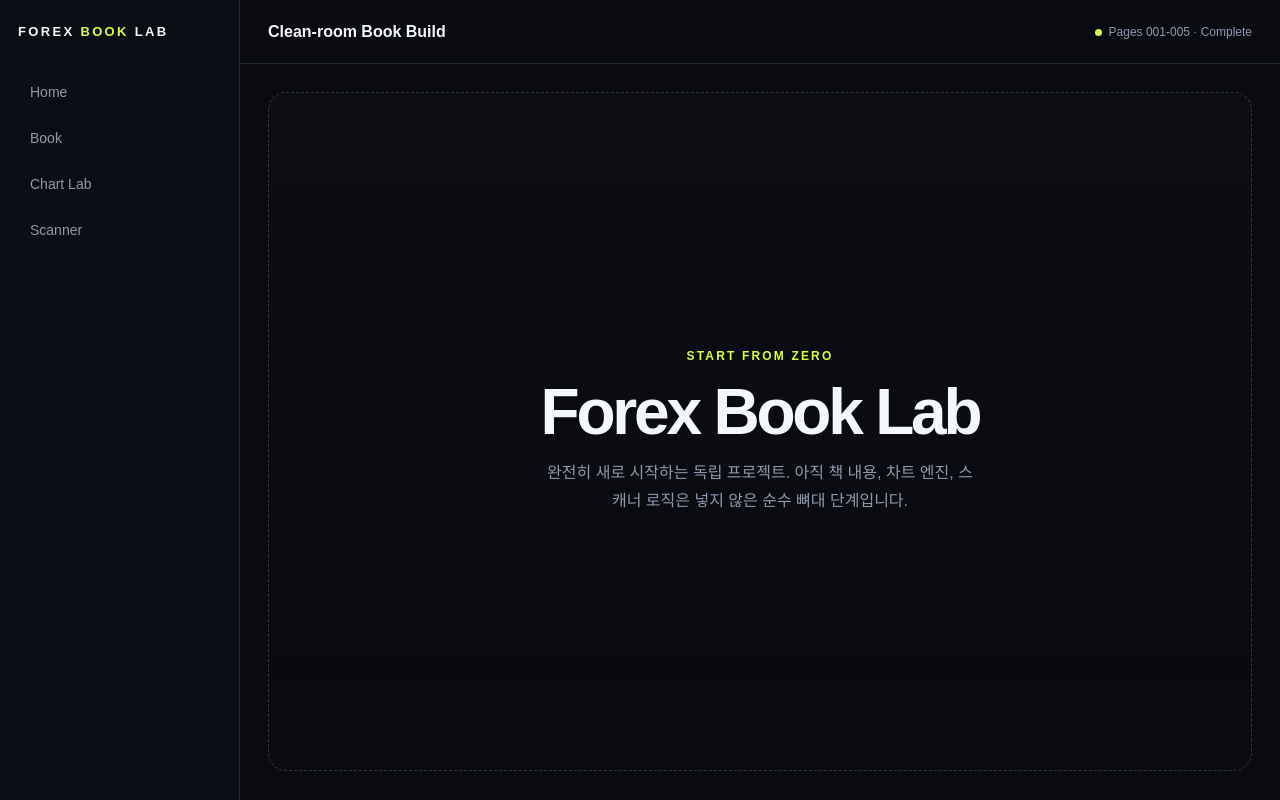
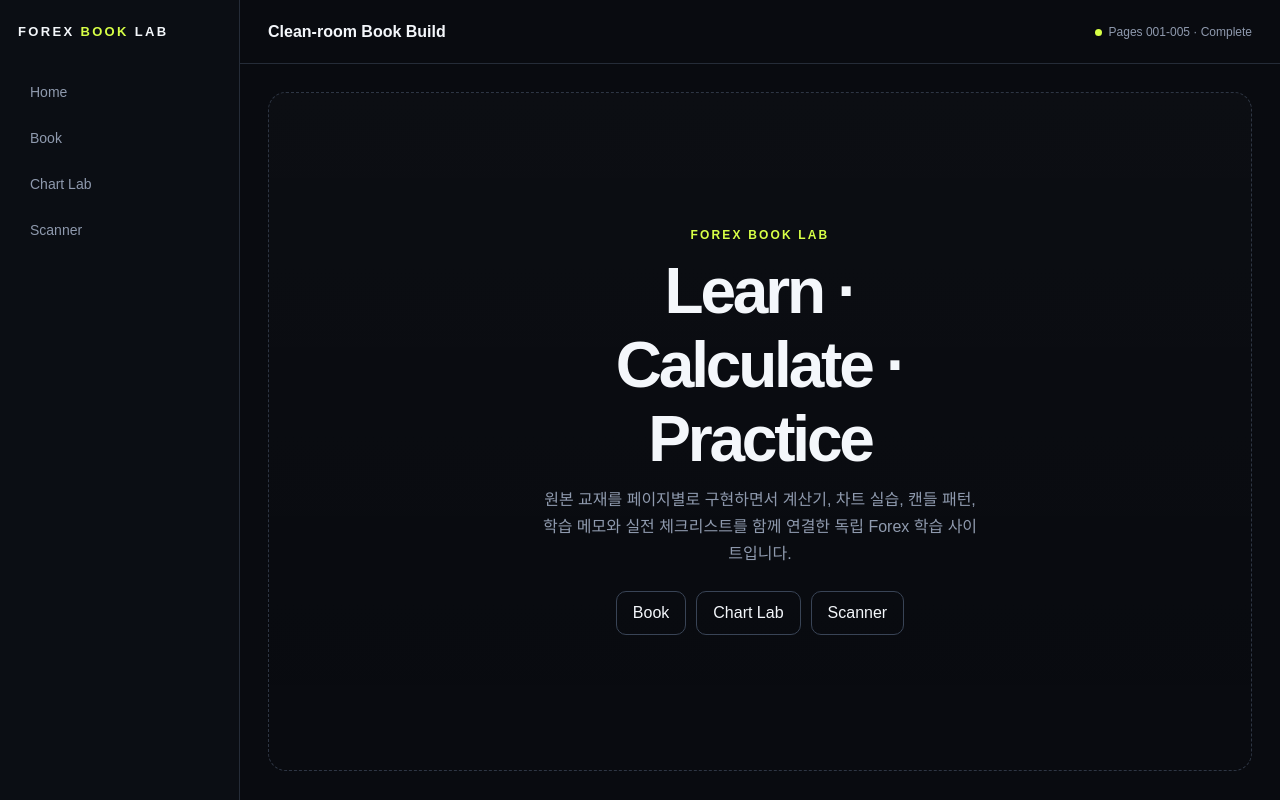
Before and after one commit to tjdrprns2001-coder/-pulse-radar-pro-v3, a Next.js app in the folder forex-book-lab/: page / in a window 1280 px wide. Built offline with nearby package versions, Linux system fonts and the light colour scheme.

Commit message:
forex-book-lab: activate interactive core page.tsx

```diff
--- a/forex-book-lab/src/app/page.tsx
+++ b/forex-book-lab/src/app/page.tsx
@@ -1,5 +1,18 @@
-import { EmptyPage } from "@/components/empty-page";
+import Link from "next/link";
 
 export default function HomePage() {
-  return <EmptyPage section="START FROM ZERO" title="Forex Book Lab" description="완전히 새로 시작하는 독립 프로젝트. 아직 책 내용, 차트 엔진, 스캐너 로직은 넣지 않은 순수 뼈대 단계입니다." />;
+  return (
+    <section className="page">
+      <div className="empty">
+        <div className="kicker">FOREX BOOK LAB</div>
+        <h1>Learn · Calculate · Practice</h1>
+        <p>원본 교재를 페이지별로 구현하면서 계산기, 차트 실습, 캔들 패턴, 학습 메모와 실전 체크리스트를 함께 연결한 독립 Forex 학습 사이트입니다.</p>
+        <div style={{display:"flex",gap:10,justifyContent:"center",flexWrap:"wrap",marginTop:24}}>
+          <Link href="/book" style={{padding:"12px 16px",border:"1px solid #394456",borderRadius:10}}>Book</Link>
+          <Link href="/chart-lab" style={{padding:"12px 16px",border:"1px solid #394456",borderRadius:10}}>Chart Lab</Link>
+          <Link href="/scanner" style={{padding:"12px 16px",border:"1px solid #394456",borderRadius:10}}>Scanner</Link>
+        </div>
+      </div>
+    </section>
+  );
 }
```
